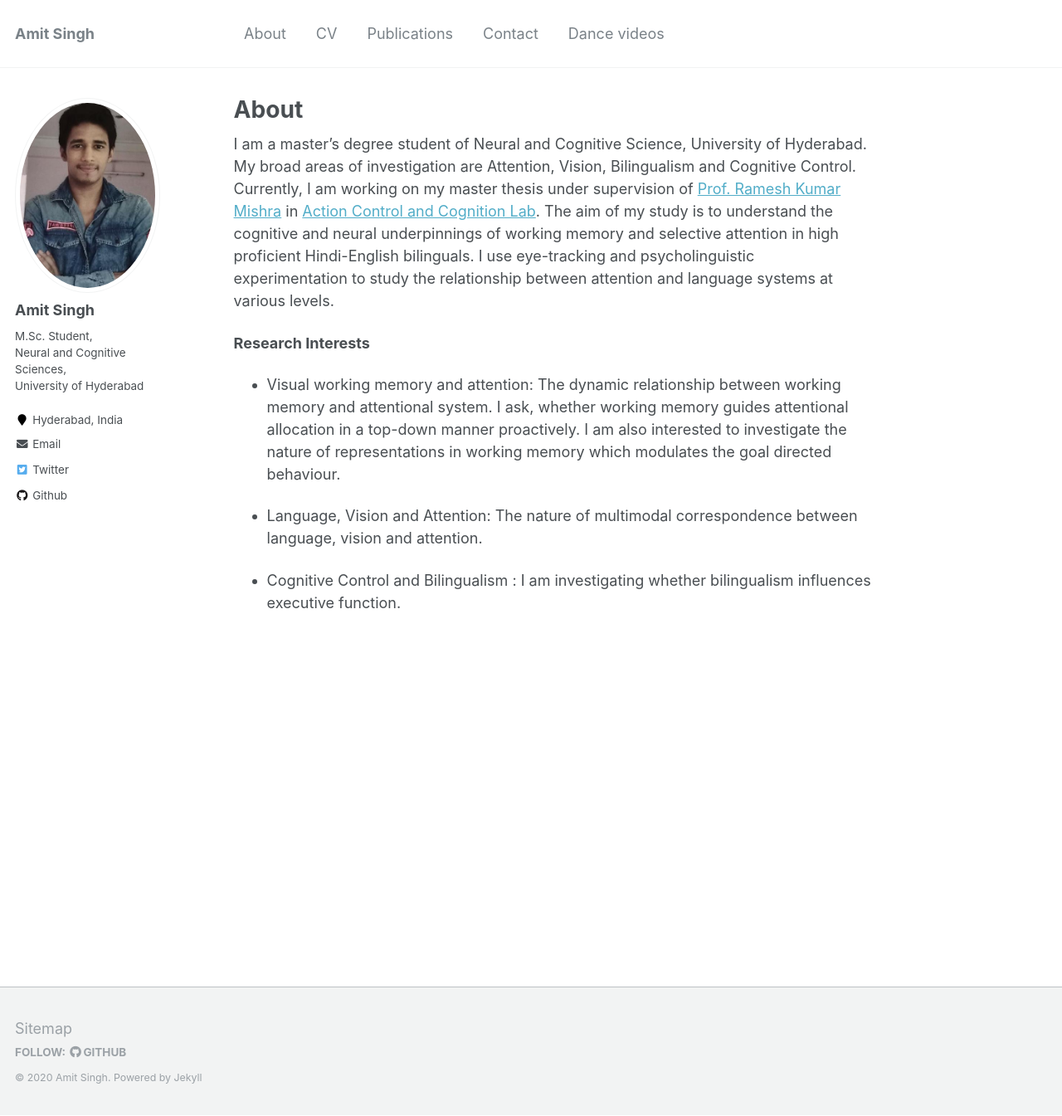
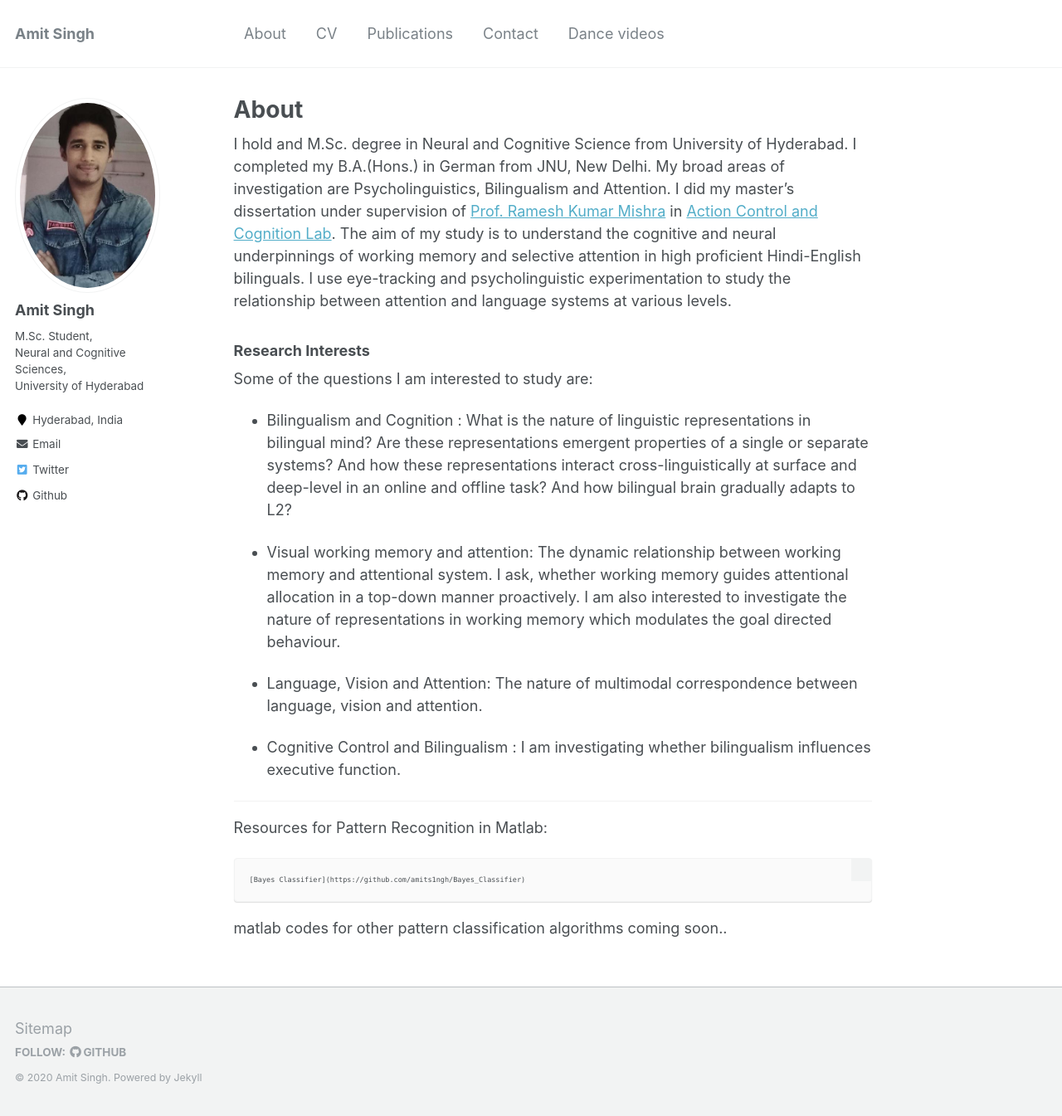
Before and after one commit to amits1ngh/amits1ngh.github.io, a Jekyll site: the page built from _pages/self.md, in a window 1280 px wide and 1345 px high. Shown: the whole window at 83% size. Built offline with Jekyll 4.4.1, drawn with Linux system fonts in a browser that asks for light colours.

Commit message:
added matlab codes

````diff
--- a/_pages/portfolio.html
+++ b/_pages/portfolio.html
@@ -4,7 +4,7 @@ title: "<b>Master's Thesis</b>"
 permalink: /projects/
 author_profile: true
 ---
-<b>Interlocutor awareness and bilingual language choice: An eye-tracking study on Hindi-English bilinguals</b>
+<b>Interlocutor awareness and bilingual language choice: An eye-tracking study on Hindi-English bilinguals (in prep.)</b>
 <ul>
   <li>This eye-tracking study investigates whether in an interactional context the proactive language selection in high-proficient Hindi-English bilinguals is constrained by the perceived language proficiency of the speaker during communication.
 
--- a/_pages/self.md
+++ b/_pages/self.md
@@ -6,12 +6,25 @@ redirect_from:
   - "/nmp/"
   - "/nmp.html"
 ---
-I am a master's degree student of Neural and Cognitive Science, University of Hyderabad. My broad areas of investigation are Attention, Vision, Bilingualism and Cognitive Control. Currently, I am working on my master thesis under supervision of [Prof. Ramesh Kumar Mishra](https://rameshkumarmishra.wordpress.com/) in [Action Control and Cognition Lab](https://actioncontrolcognitionlaboratory.wordpress.com/). The aim of my study is to understand the cognitive and neural underpinnings of working memory and selective attention in high proficient Hindi-English bilinguals. I use eye-tracking and psycholinguistic experimentation to study the relationship between attention and language systems at various levels.
+I hold and M.Sc. degree in Neural and Cognitive Science from University of Hyderabad. I completed my B.A.(Hons.) in German from JNU, New Delhi. My broad areas of investigation are Psycholinguistics, Bilingualism and Attention. I did my master's dissertation under supervision of [Prof. Ramesh Kumar Mishra](https://rameshkumarmishra.wordpress.com/) in [Action Control and Cognition Lab](https://actioncontrolcognitionlaboratory.wordpress.com/). The aim of my study is to understand the cognitive and neural underpinnings of working memory and selective attention in high proficient Hindi-English bilinguals. I use eye-tracking and psycholinguistic experimentation to study the relationship between attention and language systems at various levels.
 
+### Research Interests
 
-**Research Interests**
-- Visual working memory and attention: The dynamic relationship between working memory and attentional system. I ask, whether working memory guides attentional allocation in a top-down manner proactively. I am also interested to investigate the nature of representations in working memory which modulates the goal directed behaviour.
+Some of the questions I am interested to study are:
 
-- Language, Vision and Attention: The nature of multimodal correspondence between language, vision and attention.
+* Bilingualism and Cognition : What is the nature of linguistic representations in bilingual mind? Are these representations emergent properties of a single or separate systems? And how these representations interact cross-linguistically at surface and deep-level in an online and offline task? And how bilingual brain gradually adapts to L2?
 
-- Cognitive Control and Bilingualism : I am investigating whether bilingualism influences executive function.
+* Visual working memory and attention: The dynamic relationship between working memory and attentional system. I ask, whether working memory guides attentional allocation in a top-down manner proactively. I am also interested to investigate the nature of representations in working memory which modulates the goal directed behaviour.
+
+* Language, Vision and Attention: The nature of multimodal correspondence between language, vision and attention.
+
+* Cognitive Control and Bilingualism : I am investigating whether bilingualism influences executive function.
+
+---
+
+Resources for Pattern Recognition in Matlab:
+
+```
+[Bayes Classifier](https://github.com/amits1ngh/Bayes_Classifier)
+```
+matlab codes for other pattern classification algorithms coming soon..
````
Also changed, not shown: _pages/about.md (+6 -3 lines).
